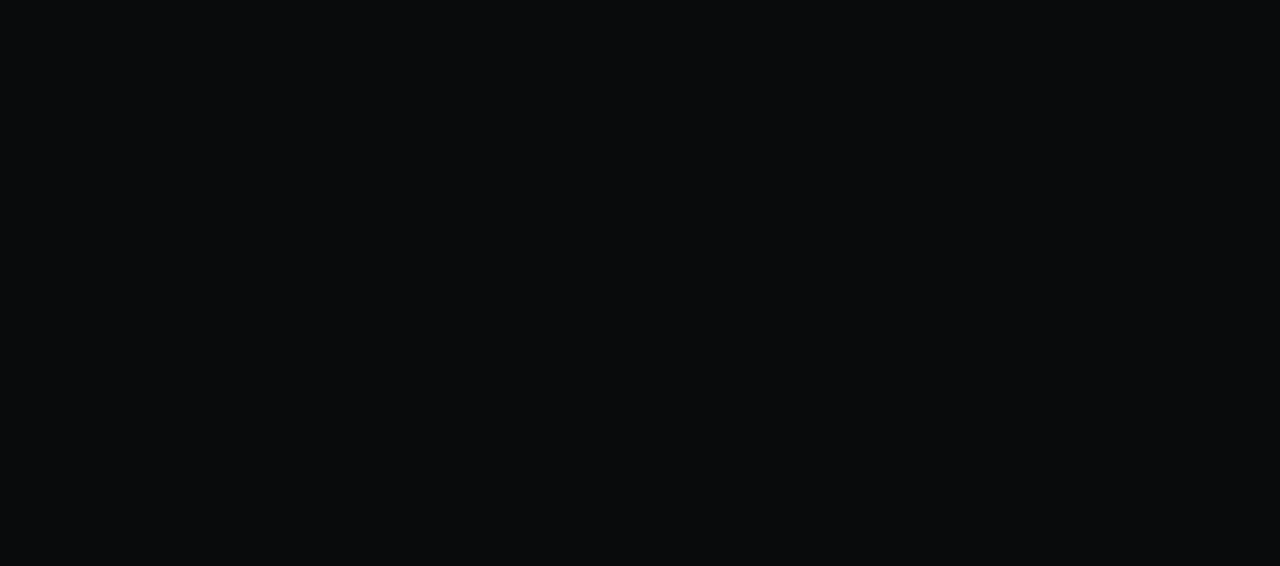
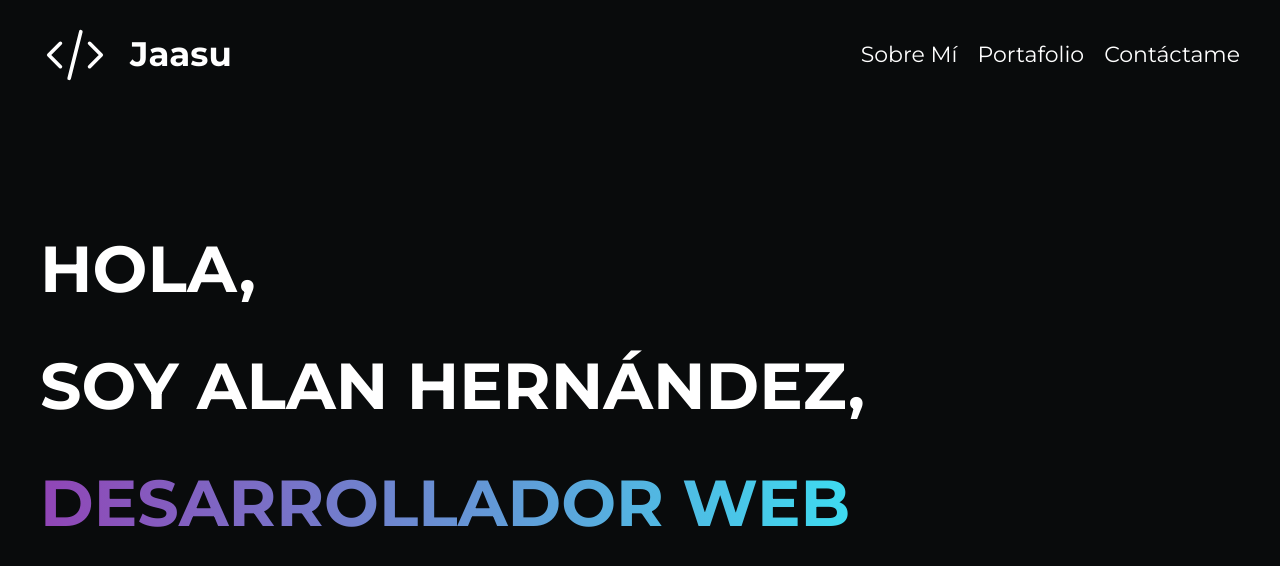
Before and after one commit to imjaasu/sitio-web-jaasu, a website: page index.html in a window 1280 px wide. Drawn offline with Linux system fonts and the light colour scheme.

Commit message:
se crea el header y texto de bienvenida

```diff
--- a/index.html
+++ b/index.html
@@ -7,6 +7,29 @@
     <link rel="stylesheet" href="build/css/app.css">
 </head>
 <body>
+    <header class="header contenedor">
+        <div class="barra">
+            <a class="logo" href="/">
+                <img src="src/img/code.svg" alt="imagen cubo">
+                <p>Jaasu</p>
+            </a>
 
+            <nav class="navegacion">
+                <a href="">Sobre Mí</a>
+                <a href="">Portafolio</a>
+                <a href="">Contáctame</a>
+            </nav>
+        </div>
+    </header>
+
+    <main class="bienvenida contenedor">
+        <div class="bienvenida-titulo">
+            <h1>Hola, <br> soy Alan Hernández, <span>desarrollador web</span></h1>
+        </div>
+    </main>
+
+    <footer class="footer">
+
+    </footer>
 </body>
 </html>
--- a/src/scss/app.scss
+++ b/src/scss/app.scss
@@ -4,3 +4,5 @@
 @import 'base/globales';
 
 @import 'layout/globales';
+@import 'layout/header';
+@import 'layout/bienvenida';
--- a/src/scss/base/_variables.scss
+++ b/src/scss/base/_variables.scss
@@ -11,6 +11,9 @@ $desktop: 1024px;
 
 // Colores
 $background: #090b0c;
+$morado: #9145B6;
+$azulClaro: #3EDBF0;
+
 $negro: #000000;
 $amarillo: #E08709;;
 $verde: #71B100;
--- /dev/null
+++ b/src/scss/layout/_bienvenida.scss
@@ -0,0 +1,17 @@
+.bienvenida-titulo{
+    margin-top: 10rem;
+    max-width: 90rem;
+    h1{
+        text-align: left;
+        color: $blanco;
+        text-transform: uppercase;
+        font-weight: $bold;
+        font-size: 6.5rem;
+    }
+
+    span{
+        background: linear-gradient(90deg, $morado, $azulClaro);
+        -webkit-text-fill-color: transparent;
+        -webkit-background-clip: text;
+    }
+}
--- /dev/null
+++ b/src/scss/layout/_header.scss
@@ -0,0 +1,60 @@
+.header{
+    h1{
+        color: $morado;
+    }
+    padding: 2rem 0;
+}
+
+.logo{
+    display: flex;
+    justify-content: space-between;
+    align-items: center;
+    gap: 2rem;
+
+
+
+    p{
+        color: $blanco;
+        font-weight: bold;
+        font-size: 3.4rem;
+        margin: 0;
+    }
+
+    img{
+        width: 7rem;
+    }
+}
+
+.barra{
+
+    @include tablet{
+        display: flex;
+        justify-content: space-between;
+        align-items: center;
+    }
+
+}
+
+.navegacion{
+    display: flex;
+    flex-direction: column;
+    text-align: center;
+    gap: 2rem;
+
+    @include tablet{
+        flex-direction: row;
+        justify-content: space-between;
+    }
+
+    a{
+        text-decoration: none;
+        color: $blanco;
+        font-size: 2.2rem;
+        transition: color 0.3s ease,;
+
+        &:hover{
+
+            color: $azulClaro;
+        }
+    }
+}
```
Also changed, not shown: build/css/app.css, build/img/code.svg (added), build/img/cubo.svg (added), src/img/code.svg (added), src/img/cubo.svg (added), 1 other file.
